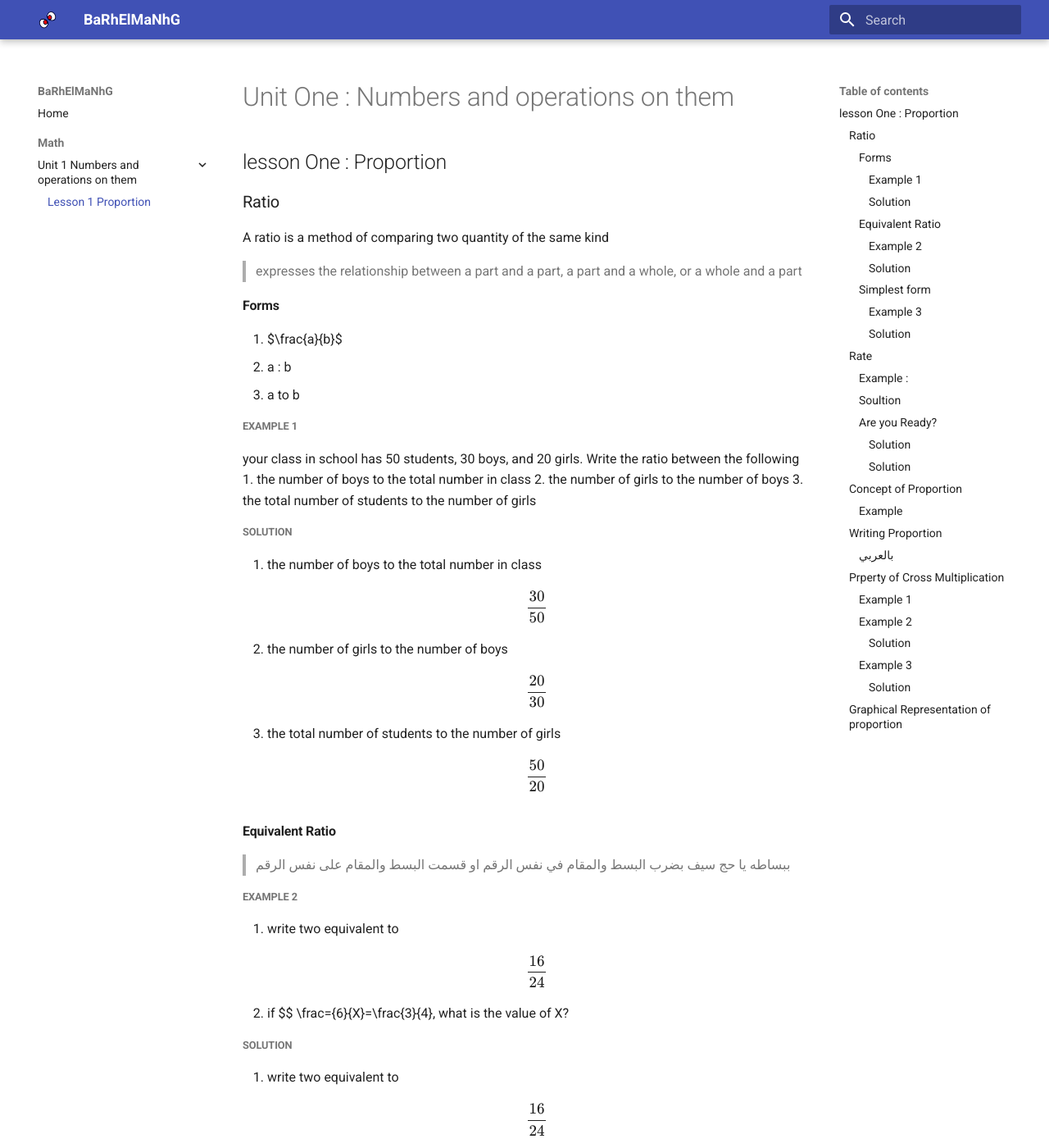
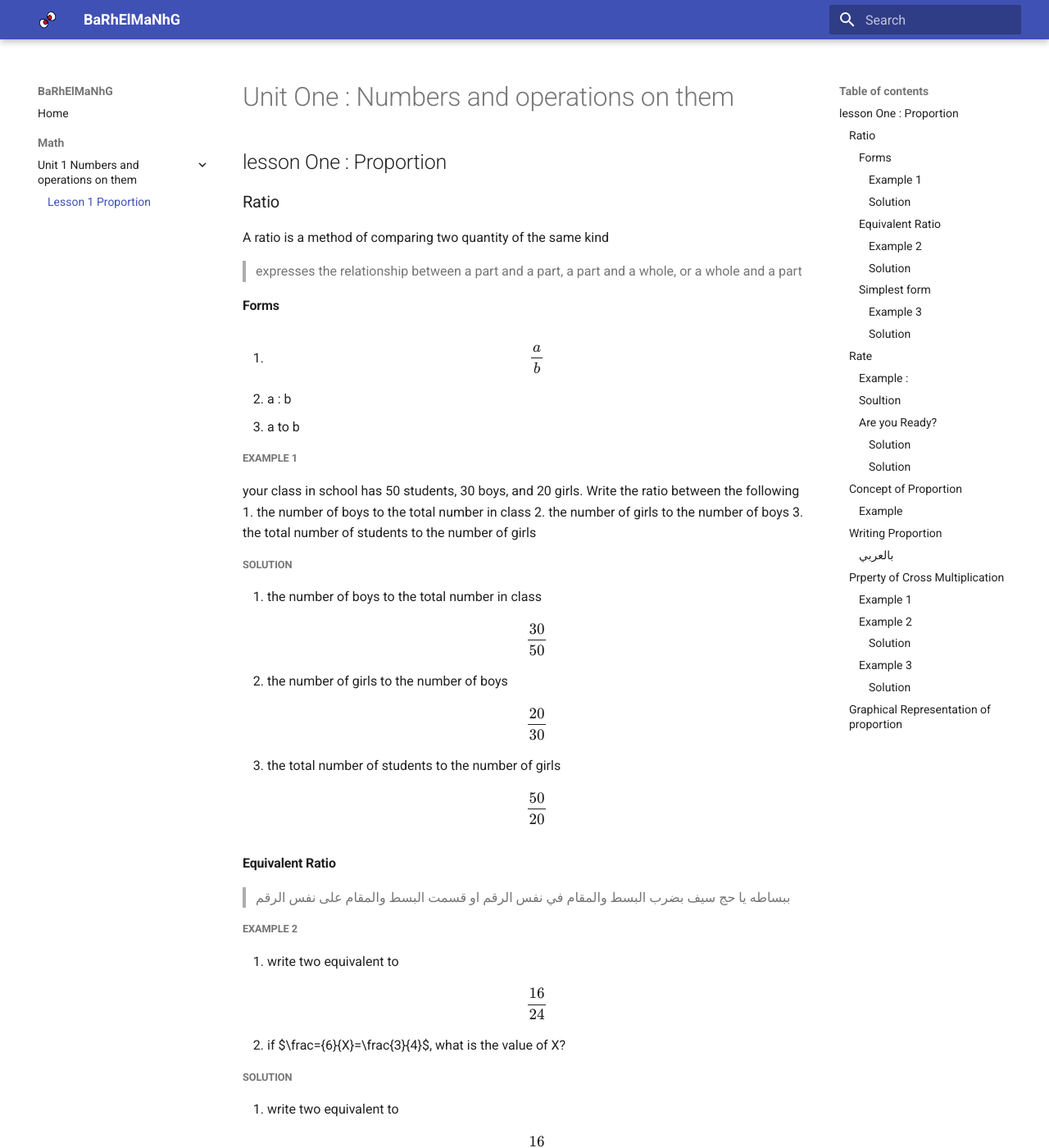
Before and after one commit to amansour-gh/educational.github.io, an MkDocs documentation site: the page built from docs/math/unit1/lesson1.md, in a window 1280 px wide and 1400 px high. Shown: the whole window at 82% size. Built offline with MkDocs 1.6.1 and Material for MkDocs 9.7.7, drawn with Linux system fonts in a browser that asks for light colours; formulas are drawn with MathJax 3.

Commit message:
240927-06

```diff
--- a/docs/math/unit1/lesson1.md
+++ b/docs/math/unit1/lesson1.md
@@ -5,7 +5,7 @@
 > expresses the relationship between a part and a part, a part and a whole, or a whole and a part
 
 #### Forms
-1. $\frac{a}{b}$
+1. $$\frac{a}{b}$$
 2. a : b
 3. a to b
 
@@ -25,7 +25,7 @@
 > ببساطه يا حج سيف بضرب البسط والمقام في نفس الرقم او قسمت البسط والمقام على نفس الرقم
 ##### Example 2
 1. write two equivalent to $$ \frac{16}{24} $$
-2. if $$ \frac={6}{X}=\frac{3}{4}, what is the value of X?
+2. if $\frac={6}{X}=\frac{3}{4}$, what is the value of X?
 ##### Solution
 1. write two equivalent to $$ \frac{16}{24} $$
     - Multiply:
```
